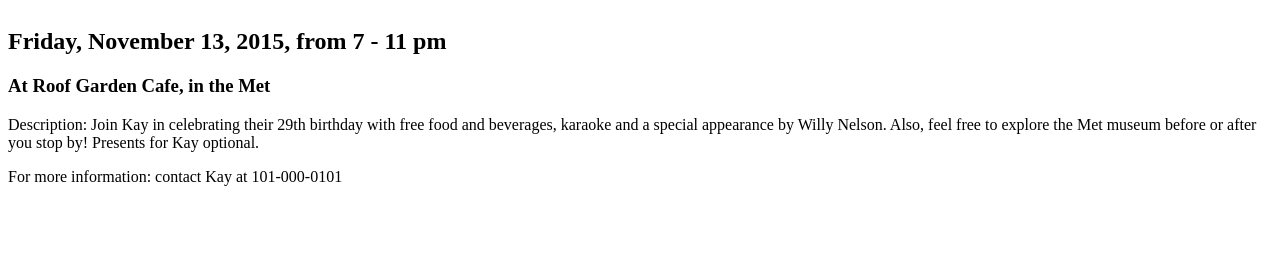
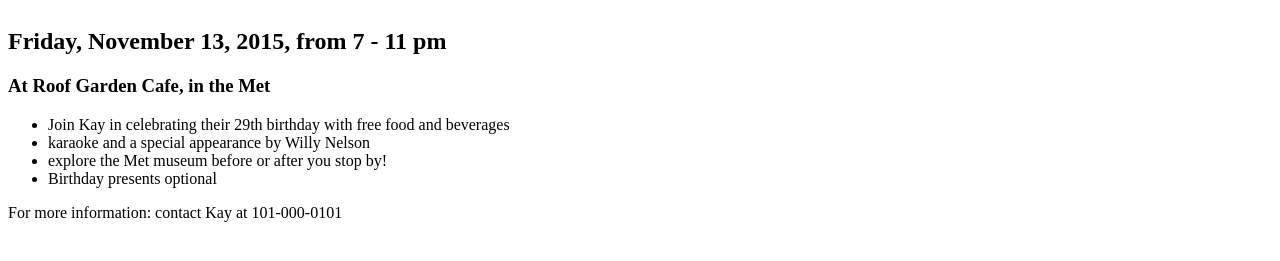
Before and after one commit to AngelZacarias/git_practice, a plain HTML site: page index.html in a window 1280 px wide. Shown: the part 151-412 px from the top of the page. Drawn offline with Linux system fonts and the light colour scheme.

Commit message:
New commit on a different branch with unordered list in details

```diff
--- a/index.html
+++ b/index.html
@@ -8,7 +8,12 @@
 <h2>Friday, November 13, 2015, from 7 - 11 pm</h2>
 <h3>At Roof Garden Cafe, in the Met </h3>
 
-<p>Description: Join Kay in celebrating their 29th birthday with free food and beverages, karaoke and a special appearance by Willy Nelson. Also, feel free to explore the Met museum before or after you stop by! Presents for Kay optional.</p>
+<ul>
+    <li>Join Kay in celebrating their 29th birthday with free food and beverages</li>
+    <li>karaoke and a special appearance by Willy Nelson</li>
+    <li>explore the Met museum before or after you stop by!</li>
+    <li>Birthday presents optional</li>
+</ul>
 <p>For more information: contact Kay at 101-000-0101</p>
 
 </body>
```
